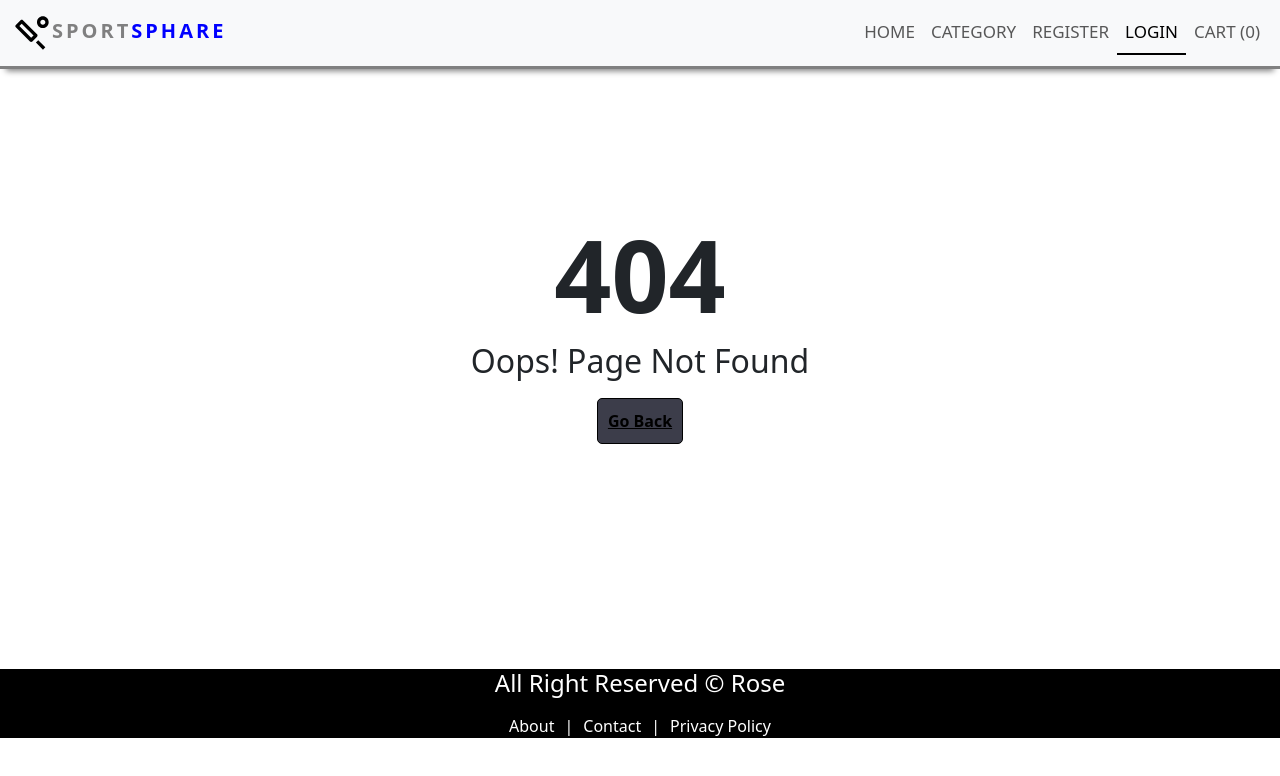
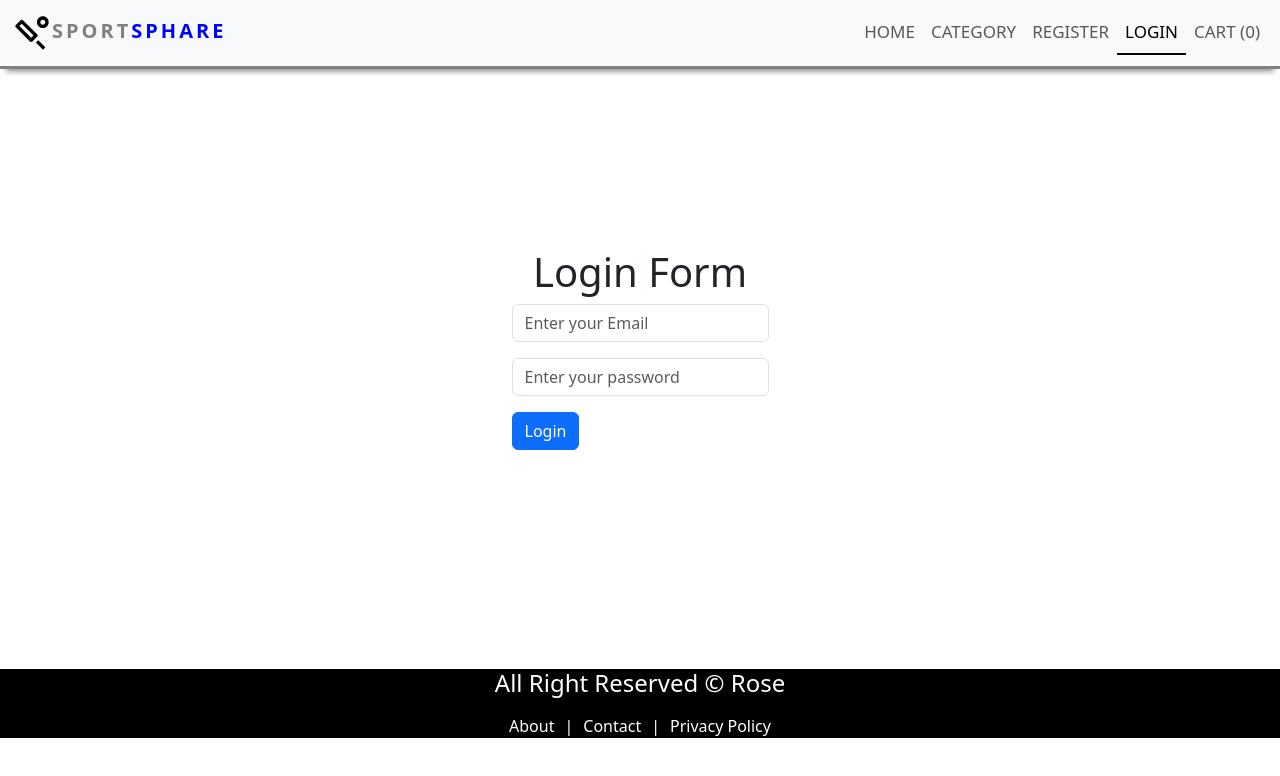
Before and after one commit to AMANULLAH023HY/MERN_Ecommerce_Sport_Sphare, a React (Create React App) app in the folder client/: page /login in a window 1280 px wide. Before the commit this address had no page. Shown: the top 776 px of the page. Built offline with nearby package versions, Linux system fonts and the light colour scheme.

Commit message:
complete Login UI

```diff
--- a/client/package.json
+++ b/client/package.json
@@ -11,6 +11,7 @@
     "react": "^18.2.0",
     "react-dom": "^18.2.0",
     "react-helmet": "^6.1.0",
+    "react-hot-toast": "^2.4.1",
     "react-icons": "^5.0.1",
     "react-router-dom": "^6.22.1",
     "react-scripts": "5.0.1",
--- a/client/src/App.js
+++ b/client/src/App.js
@@ -6,8 +6,8 @@ import Contact from './pages/Contact';
 import PagenotFound from './pages/PagenotFound';
 import Register from './pages/Auth/Register';
 
-import { ToastContainer} from 'react-toastify';
 import 'react-toastify/dist/ReactToastify.css';
+import Login from './pages/Auth/Login';
 
 function App() {
   return (
@@ -15,6 +15,7 @@ function App() {
     <Routes>
       <Route path='/' element={<HomePage />}/>
       <Route path='/register' element={<Register />}/>
+      <Route path='/login' element={<Login />}/>
       <Route path='/about' element={<AboutPage />}/>
       <Route path='/policy' element={<Policy />}/>
       <Route path='/contact' element={<Contact />}/>
--- a/client/src/components/Layout/Layout.js
+++ b/client/src/components/Layout/Layout.js
@@ -3,8 +3,7 @@ import Header from './Header';
 import Footer from './Footer';
 import {Helmet} from 'react-helmet';
 
-import { ToastContainer} from 'react-toastify';
-import 'react-toastify/dist/ReactToastify.css';
+import { Toaster } from 'react-hot-toast';
 function Layout({children, title,description, keywords, author}){
  return(
     <>
@@ -20,7 +19,7 @@ function Layout({children, title,description, keywords, author}){
     </Helmet>
     <Header/>
     <main style={{height:"75vh", width:"100%"}}>
-    <ToastContainer />
+    <Toaster/>
         {children}
     </main>
     <Footer/>
--- /dev/null
+++ b/client/src/pages/Auth/Login.js
@@ -0,0 +1,87 @@
+import { useState } from "react";
+import axios from 'axios'
+import toast from 'react-hot-toast';
+import { useNavigate } from "react-router-dom";
+
+import Layout from "../../components/Layout/Layout";
+
+
+const Login = ()=>{
+  const [email, setEmail] = useState("");
+  const [password, setPassword] = useState("");
+
+
+  const navigate = useNavigate();
+
+
+  const handleSubmit = async (e) => {
+    e.preventDefault();
+
+
+    try {
+        const res = await axios.post("http://localhost:8080/api/v1/user/login", {
+
+          email,
+          password,
+
+        });
+
+        if (res.data.success) {
+          toast.success("Login successfully!");
+          navigate("/");
+        } else {
+          toast.error(res.data.message);
+        }
+      } catch (error) {
+        console.log(error);
+        toast.error("Something went wrong");
+      }
+
+  }
+
+    return(
+        <>
+
+
+<Layout title={"Login - Sport Sphere App"}>
+        <div className="register">
+          <h1>Login Form</h1>
+          <form onSubmit={handleSubmit}>
+
+            <div className="mb-3">
+              <input
+                type="email"
+                className="form-control"
+                id="email"
+                placeholder="Enter your Email"
+                required
+                value={email}
+                onChange={(e) => setEmail(e.target.value)}
+              />
+            </div>
+            <div className="mb-3">
+              <input
+                type="password"
+                className="form-control"
+                id="password"
+                placeholder="Enter your password"
+                required
+                value={password}
+                onChange={(e) => setPassword(e.target.value)}
+              />
+            </div>
+
+
+
+            <button type="submit" className="btn btn-primary">
+              Login
+            </button>
+          </form>
+        </div>
+      </Layout>
+
+        </>
+    )
+}
+
+export default Login;
--- a/client/src/pages/Auth/Register.js
+++ b/client/src/pages/Auth/Register.js
@@ -1,6 +1,6 @@
 import { useState } from "react";
 import axios from 'axios'
-import { toast } from "react-toastify";
+import toast from 'react-hot-toast';
 import { useNavigate } from "react-router-dom";
 
 import Layout from "../../components/Layout/Layout";
@@ -29,7 +29,7 @@ const Register = () => {
       });
 
       if (res.data.success) {
-        toast.success(res.data.message);
+        toast.success("Register successfully!");
         navigate("/login");
       } else {
         toast.error(res.data.message);
@@ -104,7 +104,7 @@ const Register = () => {
             </div>
 
             <button type="submit" className="btn btn-primary">
-              Submit
+              Register
             </button>
           </form>
         </div>
```
Also changed, not shown: client/src/pages/styles/register.css (added), 1 other file (tests, documents, lock files or other folders).
